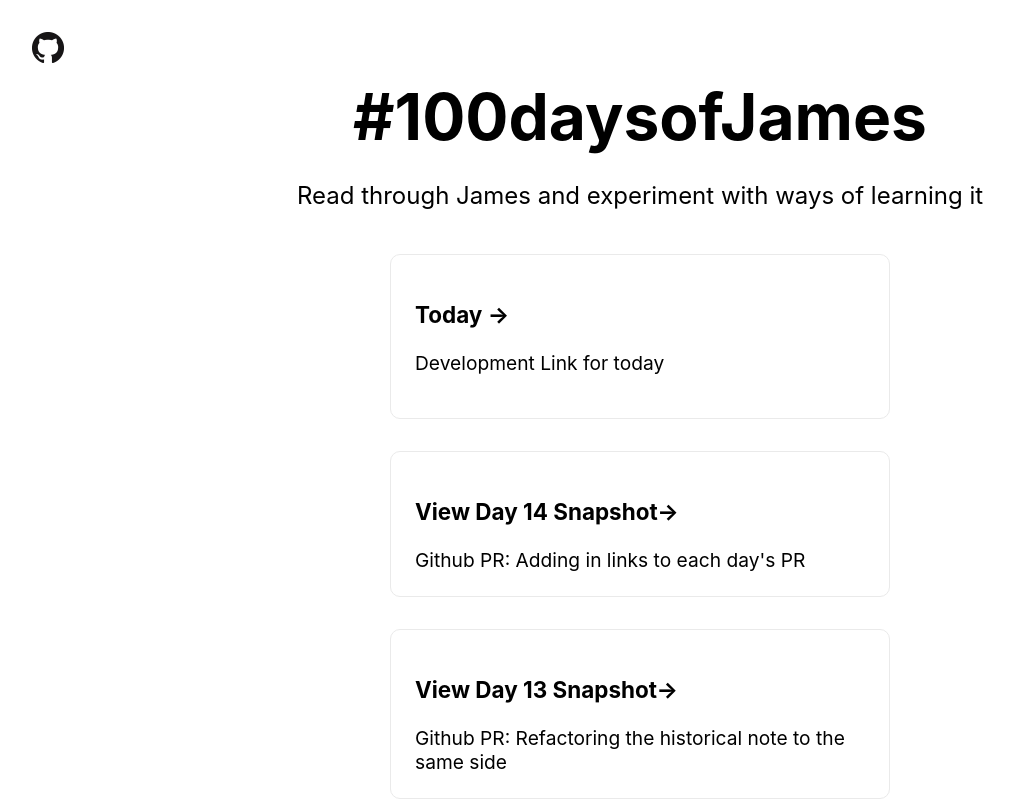
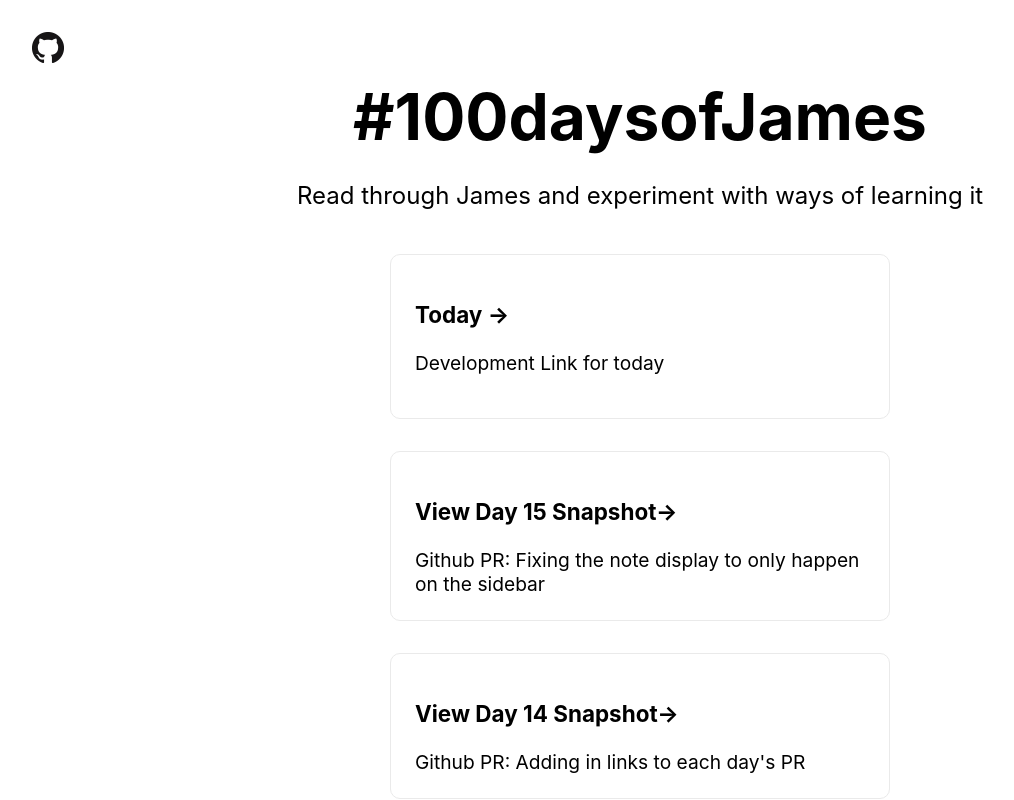
Before and after one commit to mattam/100daysofjames, a Next.js app: page / in a window 1280 px wide. Shown: the top 800 px of the page, without its empty margins (0-1014 px from the left). Built offline with nearby package versions, Linux system fonts and the light colour scheme.

Commit message:
Removing the verse highlight note display from the passage itself, and moving it out to the sidebar.

```diff
--- a/components/passage.js
+++ b/components/passage.js
@@ -32,7 +32,6 @@ function renderHighlight(verse) {
         >
           {verse.text}
         </span>
-        <span className={styles.note}>{settings.highlights[key].note}</span>
       </span>
     );
   }
--- a/data/days.json
+++ b/data/days.json
@@ -68,5 +68,10 @@
     "dayNum": 14,
     "description": "Adding in links to each day's PR",
     "pr": 25
+  },
+  {
+    "dayNum": 15,
+    "description": "Fixing the note display to only happen on the sidebar",
+    "pr": 28
   }
 ]
```
